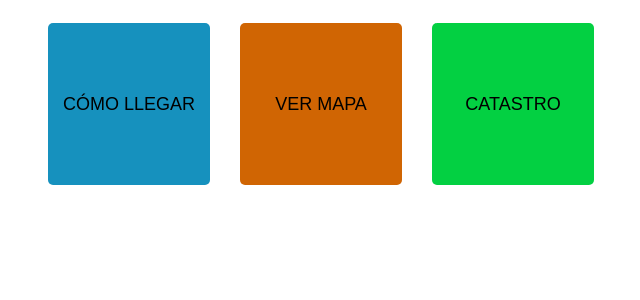
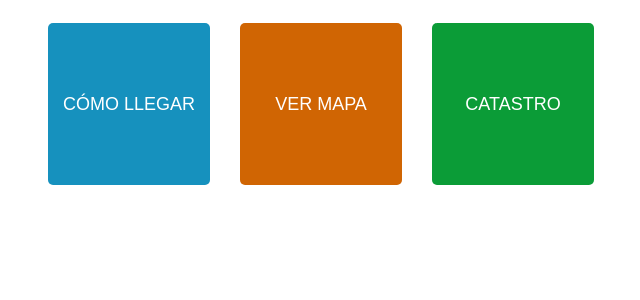
Before and after one commit to ddoradobaguenaconcatel/territory-pwa, an Angular app: page / in a window 1280 px wide. Shown: the top 300 px of the page, without its empty margins (327-967 px from the left). Built offline with nearby package versions, Linux system fonts and the light colour scheme.

Commit message:
Update styles.scss

```diff
--- a/src/styles.scss
+++ b/src/styles.scss
@@ -7,33 +7,30 @@
 
   button {
     margin: 15px;
+    height: 9em;
+    width: 9em;
     border-radius: 5px;
     font-size: 18px;
     text-transform: uppercase;
     border: 0;
     transition: all .3s ease-in-out;
+    color: white;
 
     &:hover {
-      opacity: .75;
+      box-shadow: 0px 4px 5px #333;
     }
   }
 
   .azul {
     background: rgb(22, 145, 190);
-    height: 9em;
-    width: 9em;
   }
 
   .naranja {
     background: rgb(208, 101, 3);
-    height: 9em;
-    width: 9em;
   }
 
   .verde {
-    background: rgb(3 208 66);
-    height: 9em;
-    width: 9em;
+    background: #0b9c37;
   }
 }
 
```
